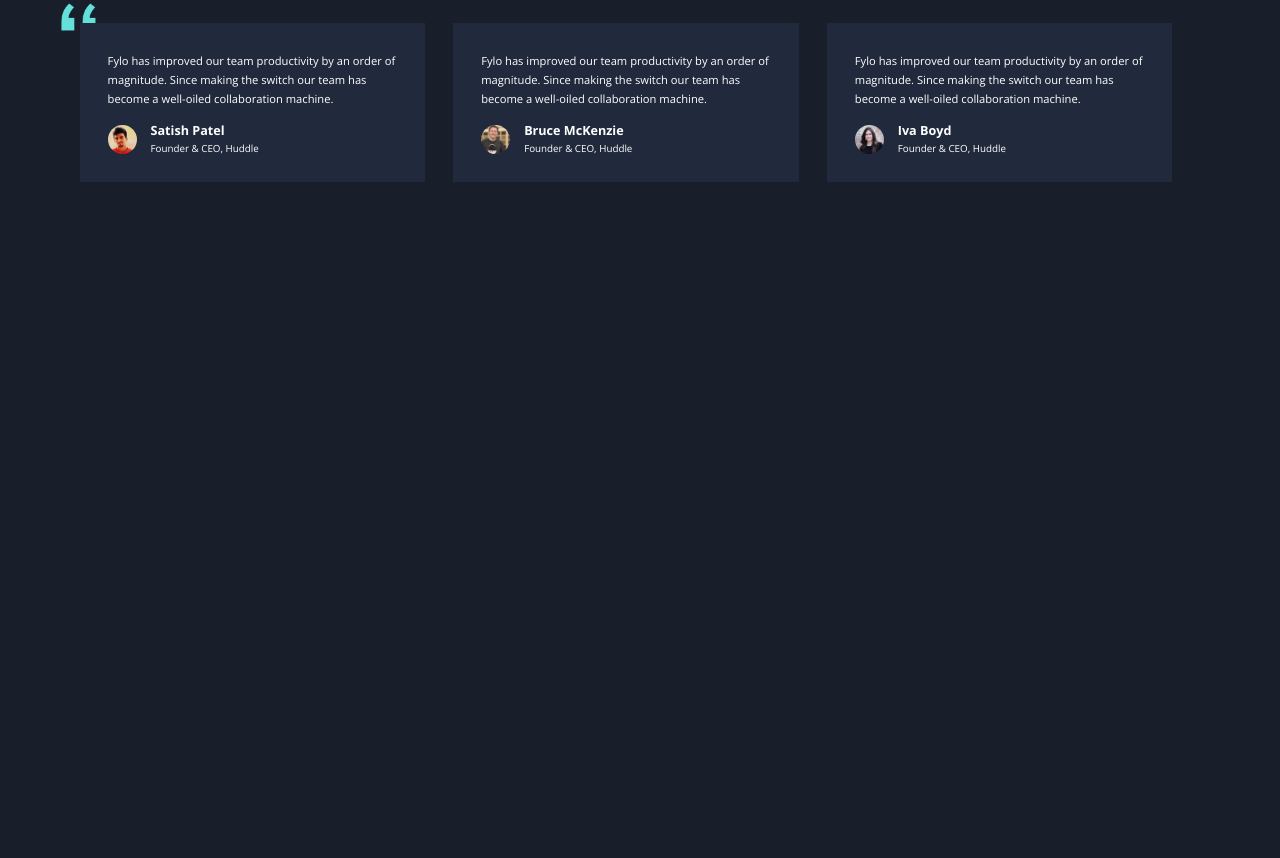
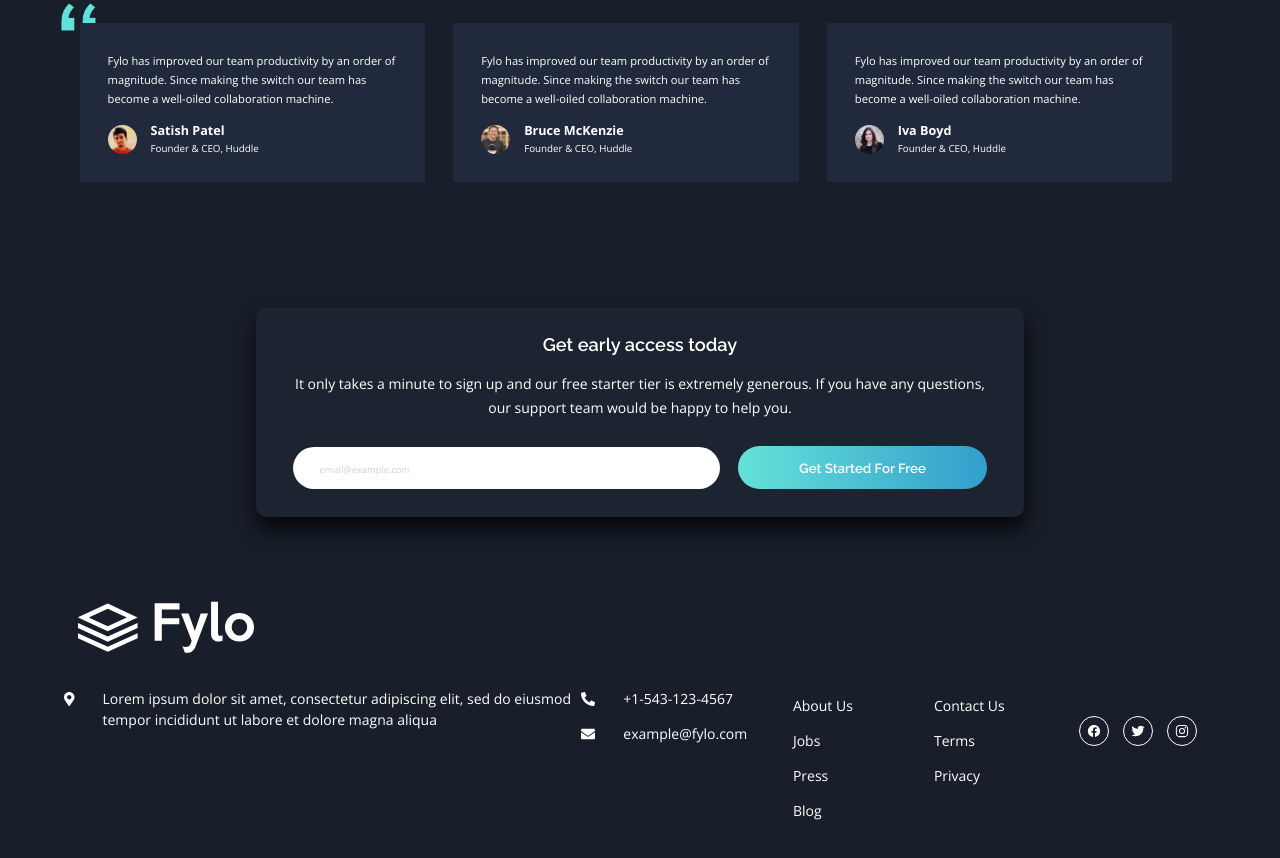
Before and after one commit to ChloeTalour/FrontEndMentorChallenge1, a React app: page / in a window 1280 px wide. Shown: the part 1858-2716 px from the top of the page. Before the commit the page ends 2166 px from the top, so only its background shows below. Built offline with nearby package versions, Linux system fonts and the light colour scheme.

Commit message:
footer in progress"

```diff
--- a/package.json
+++ b/package.json
@@ -46,6 +46,9 @@
     "webpack-merge": "^5.0.6"
   },
   "dependencies": {
+    "@fortawesome/fontawesome-svg-core": "^1.2.32",
+    "@fortawesome/free-solid-svg-icons": "^5.15.1",
+    "@fortawesome/react-fontawesome": "^0.1.11",
     "prop-types": "^15.7.2",
     "react": "^16.13.1",
     "react-dom": "^16.13.1"
--- a/src/assets/index.html
+++ b/src/assets/index.html
@@ -14,5 +14,6 @@
 <body>
 	<div id="root"></div>
 </body>
+<script src="https://unpkg.com/ionicons@5.2.3/dist/ionicons.js"></script>
 
 </html>
--- a/src/components/Filo/index.js
+++ b/src/components/Filo/index.js
@@ -4,6 +4,8 @@ import Introduction from 'src/components/Introduction';
 import Values from 'src/components/Values';
 import HowWork from 'src/components/HowWork';
 import TeamTalk from 'src/components/TeamTalk';
+import GetAccess from 'src/components/GetAccess';
+import Footer from 'src/components/Footer';
 
 const Filo = () => (
   <div className="filo">
@@ -12,6 +14,8 @@ const Filo = () => (
     <Values />
     <HowWork />
     <TeamTalk />
+    <GetAccess />
+    <Footer />
   </div>
 );
 
--- /dev/null
+++ b/src/components/Footer/index.js
@@ -0,0 +1,56 @@
+import React from 'react';
+import Logo from 'src/assets/images/logo.svg';
+import {
+  faMapMarkerAlt, faPhoneAlt, faEnvelope,
+} from '@fortawesome/free-solid-svg-icons';
+import './styles.scss';
+import Informations from './information';
+
+const Footer = () => (
+  <footer className="footer">
+    <img className="footer__logo" src={Logo} alt="logo" />
+    <div className="content__footer">
+      <Informations
+        icon={faMapMarkerAlt}
+        text="Lorem ipsum dolor sit amet, consectetur adipiscing elit,
+        sed do eiusmod tempor incididunt ut labore et dolore magna aliqua"
+      />
+      <div className="footer__content">
+        <Informations
+          icon={faPhoneAlt}
+          text="+1-543-123-4567"
+        />
+        <Informations
+          icon={faEnvelope}
+          text="example@fylo.com"
+        />
+      </div>
+
+      <ul className="footer__menu">
+        <li className="footer__menu--li"><a href="#">About Us</a></li>
+        <li className="footer__menu--li"><a href="#">Jobs</a></li>
+        <li className="footer__menu--li"><a href="#">Press</a></li>
+        <li className="footer__menu--li"><a href="#">Blog</a></li>
+      </ul>
+      <ul className="footer__menu">
+        <li className="footer__menu--li"><a href="#">Contact Us</a></li>
+        <li className="footer__menu--li"><a href="#">Terms</a></li>
+        <li className="footer__menu--li"><a href="#">Privacy</a></li>
+      </ul>
+
+      <div className="footer__social-media">
+        <a href="#" className="footer__social-media--logo">
+          <ion-icon name="logo-facebook" />
+        </a>
+        <a href="#" className="footer__social-media--logo">
+          <ion-icon name="logo-twitter" />
+        </a>
+        <a href="#" className="footer__social-media--logo">
+          <ion-icon name="logo-instagram" />
+        </a>
+      </div>
+    </div>
+  </footer>
+);
+
+export default Footer;
--- /dev/null
+++ b/src/components/Footer/information.js
@@ -0,0 +1,13 @@
+import React from 'react';
+import { FontAwesomeIcon } from '@fortawesome/react-fontawesome';
+
+const Information = ({ icon, text }) => (
+  <div className="informations">
+    <p className="informations__description">
+      <FontAwesomeIcon icon={icon} className="informations__description--icon"/>
+      {text}
+    </p>
+  </div>
+);
+
+export default Information;
--- /dev/null
+++ b/src/components/Footer/styles.scss
@@ -0,0 +1,73 @@
+.footer {
+  width: 90%;
+  margin:2em auto;
+  &__logo {
+    padding: 4em 1em 2.5em 1em;
+  }
+  &__menu {
+    padding-bottom: 1em;
+    padding-top: 1em;
+    line-height: 2.5em;
+    font-family: 'Open Sans', sans-serif;
+    &--li {
+      &:hover {
+        color: hsl(176, 68%, 64%);
+      }
+    }
+  }
+  &__social-media {
+    text-align: center;
+    margin-top: 2em;
+    &--logo {
+      margin-right: 1em;
+      border-radius: 50%;
+      border: 1px solid white;
+      display: inline-flex;
+      padding: .5em;
+      &:hover {
+        color: hsl(176, 68%, 64%);
+        border: 1px solid hsl(176, 68%, 64%);
+      }
+
+    }
+  }
+}
+
+.informations {
+  &__description {
+    padding-bottom: 1em;
+    font-family: 'Open Sans', sans-serif;
+    display: flex;
+    line-height: 1.5em;
+    &--icon {
+      margin-right: 2em;
+      margin-top: .3em;
+      width: 1em;
+    }
+  }
+}
+
+@media screen and (min-width: 768px) {
+  .footer {
+    display: flex;
+    flex-wrap: wrap;
+    &__logo {
+      display: block;
+    }
+    &__content {
+      width: 30%;
+    }
+    &__menu {
+      width: 20%;
+      padding-top: 0em;
+    }
+    &__social-media {
+      width: 20%;
+    }
+  }
+
+  .content__footer {
+    display: flex;
+  }
+
+}
--- /dev/null
+++ b/src/components/GetAccess/index.js
@@ -0,0 +1,18 @@
+import React from 'react';
+import './styles.scss';
+
+const GetAccess = () => (
+  <div className="get-access">
+    <h3 className="get-access__title">Get early access today</h3>
+    <p className="get-access__content">
+      It only takes a minute to sign up and our free starter tier is extremely generous.
+      If you have any questions, our support team would be happy to help you.
+    </p>
+    <form action="" className="get-access__form">
+      <input type="email" name="" id="" placeholder="email@example.com" className="get-access__form--email" />
+      <input type="submit" value="Get Started For Free" className="get-access__form--submit" />
+    </form>
+  </div>
+);
+
+export default GetAccess;
--- /dev/null
+++ b/src/components/GetAccess/styles.scss
@@ -0,0 +1,82 @@
+.get-access {
+  width: 90%;
+  margin: auto;
+  background-color: hsl(217, 28%, 15%);
+  border-radius: 10px;
+  box-shadow: 1px 12px 19px 1px rgba(0,0,0,0.75);;
+  padding: 2em;
+  margin-bottom: 2em;
+  text-align: center;
+  &__title {
+    font-size: 1.3em;
+    padding-bottom: 1em;
+    font-family: 'Raleway', sans-serif;
+    font-weight: 600;
+  }
+  &__content {
+    font-family: 'Open Sans', sans-serif;
+    line-height: 1.7em;
+    padding-bottom: 1.9em;
+  }
+  &__form {
+    display: flex;
+    flex-direction: column;
+    &--email {
+      width: 95%;
+      margin: auto;
+      padding: 1em 2em;
+      border-radius: 20em;
+      margin-bottom: 1.5em;
+      border: none;
+      &::placeholder {
+        color: hsl(240, 23%, 85%);
+        font-size: .7em;
+        font-family: 'Open Sans', sans-serif;
+      }
+    }
+    &--submit {
+      background: linear-gradient(90deg, hsl(176, 68%, 64%), hsl(198, 60%, 50%));
+      border: none;
+      width: 95%;
+      margin: auto;
+      padding: 1em;
+      border-radius: 2em;
+      color: hsl(0, 0%, 100%);
+      font-family: 'Raleway', sans-serif;
+      font-weight: 600;
+      &:hover {
+        background: hsl(198, 60%, 50%);
+      }
+    }
+  }
+
+}
+
+@media screen and (min-width: 768px) {
+  .get-access {
+    width: 70%;
+    &__form {
+      flex-direction: row;
+      justify-content: center;
+      &--email {
+        width: 60%;
+        margin-bottom: 0;
+      }
+      &--submit {
+        width: 35%;
+      }
+    }
+  }
+}
+
+@media screen and (min-width: 1024px) {
+  .get-access {
+    width: 60%;
+  }
+}
+
+@media screen and (min-width: 1440px) {
+  .get-access {
+    width: 50%;
+  }
+}
```
Also changed, not shown: 1 other file.
